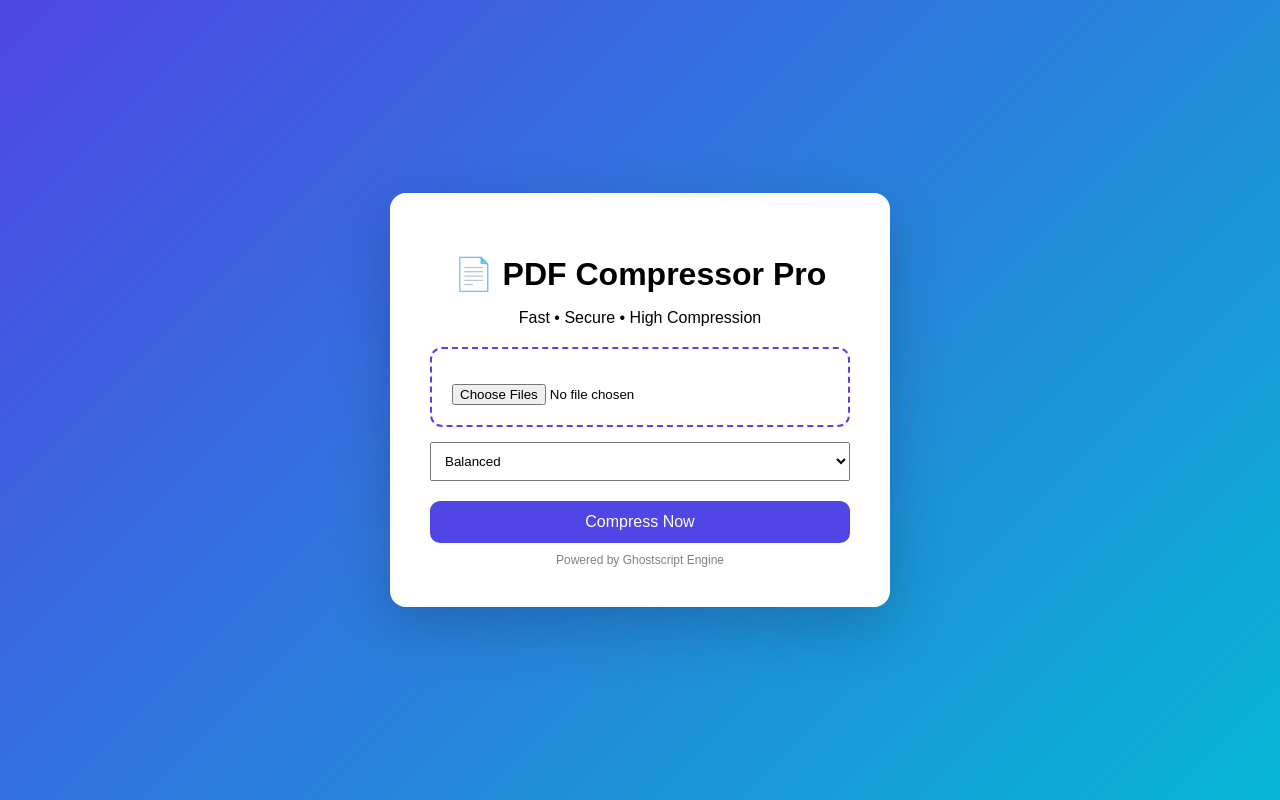
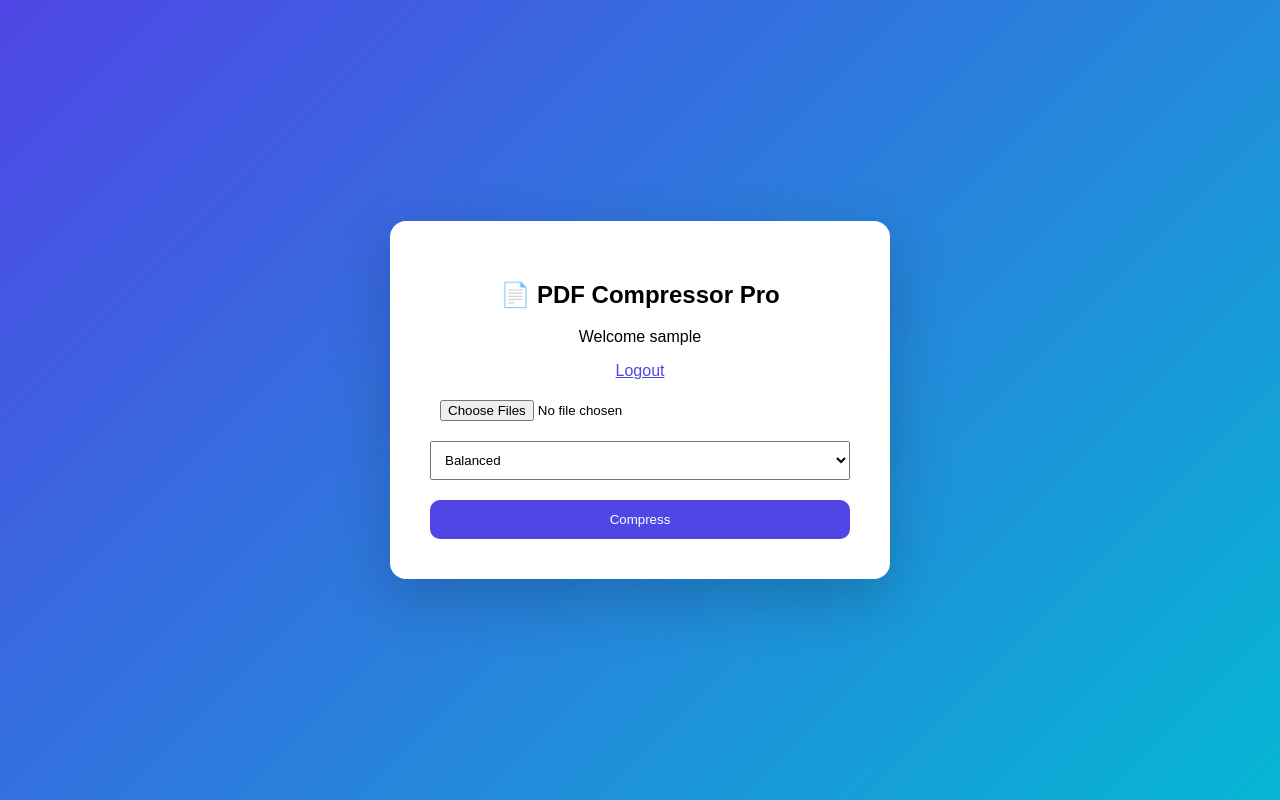
Before and after one commit to mtmsk125/pdf_compressor, a Flask app: page / in a window 1280 px wide. Run offline with Flask 3, Linux system fonts and the light colour scheme; the visitor is signed in with stand-in values (Sample User, id 1).

Commit message:
Update index.html

```diff
--- a/templates/index.html
+++ b/templates/index.html
@@ -1,5 +1,5 @@
 <!DOCTYPE html>
-<html lang="en">
+<html>
 <head>
     <meta charset="UTF-8">
     <title>PDF Compressor Pro</title>
@@ -24,27 +24,10 @@
             text-align: center;
         }
 
-        h1 {
-            margin-bottom: 10px;
-        }
-
-        .drop {
-            border: 2px dashed #4f46e5;
-            padding: 20px;
-            margin-top: 20px;
-            border-radius: 12px;
-            cursor: pointer;
-        }
-
-        input {
+        input, select {
             width: 100%;
-            margin-top: 15px;
-        }
-
-        select {
-            width: 100%;
+            margin-top: 10px;
             padding: 10px;
-            margin-top: 15px;
         }
 
         button {
@@ -54,7 +37,6 @@
             border: none;
             background: #4f46e5;
             color: white;
-            font-size: 16px;
             border-radius: 10px;
             cursor: pointer;
         }
@@ -63,10 +45,10 @@
             background: #3730a3;
         }
 
-        .small {
-            font-size: 12px;
-            color: gray;
+        a {
+            display: block;
             margin-top: 10px;
+            color: #4f46e5;
         }
     </style>
 </head>
@@ -75,14 +57,14 @@
 
 <div class="card">
 
-    <h1>📄 PDF Compressor Pro</h1>
-    <p>Fast • Secure • High Compression</p>
+    <h2>📄 PDF Compressor Pro</h2>
+    <p>Welcome {{ user }}</p>
+
+    <a href="/logout">Logout</a>
 
     <form action="/compress" method="post" enctype="multipart/form-data">
 
-        <div class="drop">
-            <input type="file" name="file" multiple required>
-        </div>
+        <input type="file" name="file" multiple required>
 
         <select name="level">
             <option value="low">High Quality</option>
@@ -90,13 +72,9 @@
             <option value="high">Maximum Compression</option>
         </select>
 
-        <button type="submit">Compress Now</button>
+        <button type="submit">Compress</button>
 
     </form>
-
-    <div class="small">
-        Powered by Ghostscript Engine
-    </div>
 
 </div>
 
```
